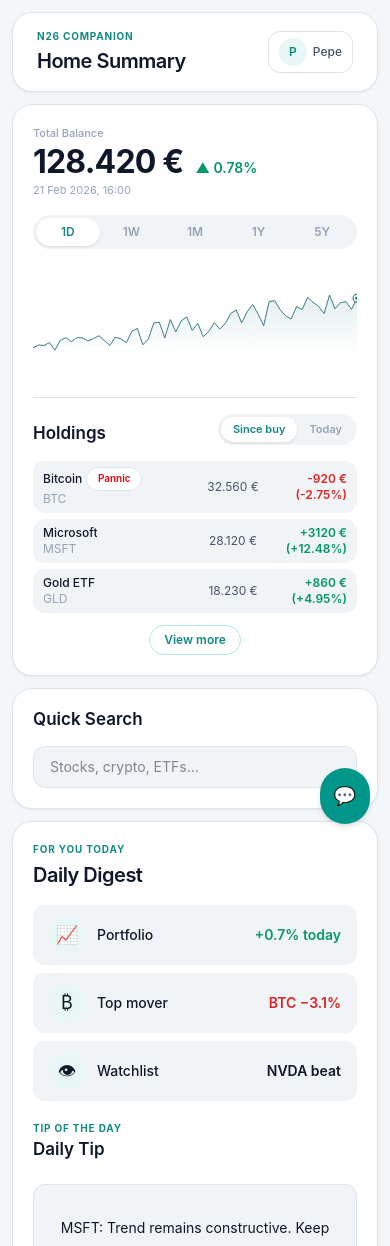
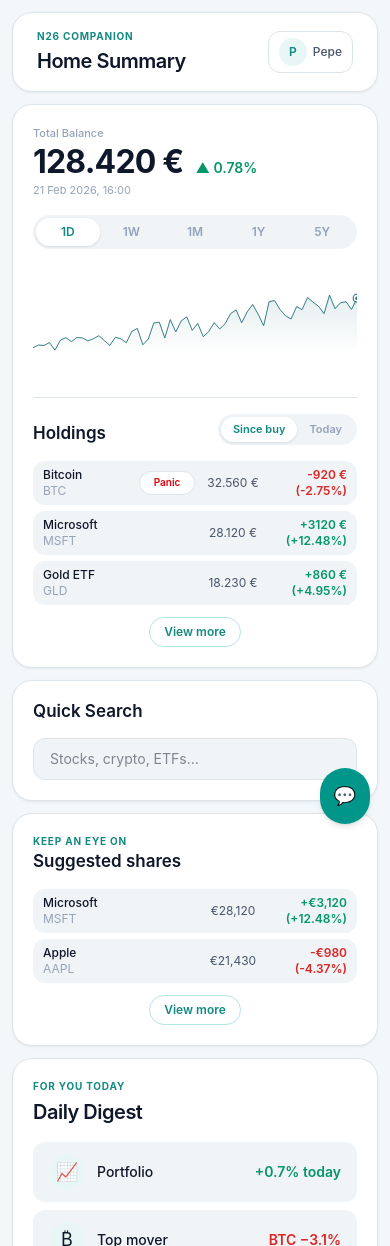
Before and after one commit to arnau-sala/startBCN, a Next.js app: page / in a window 390 px wide. Shown: the top 1246 px of the page. Built offline with nearby package versions, Linux system fonts and the light colour scheme.

Commit message:
last changes

```diff
--- a/src/app/for-you/page.tsx
+++ b/src/app/for-you/page.tsx
@@ -428,6 +428,27 @@ export default function ForYouPage() {
         : [],
     [search]
   );
+  const suggestedShares = useMemo(
+    () => [
+      {
+        id: "s-msft",
+        name: "Microsoft",
+        ticker: "MSFT",
+        valueEur: 28120,
+        plEur: 3120,
+        plPct: 12.48
+      },
+      {
+        id: "s-aapl",
+        name: "Apple",
+        ticker: "AAPL",
+        valueEur: 21430,
+        plEur: -980,
+        plPct: -4.37
+      }
+    ],
+    []
+  );
 
   const personalizedNews = useMemo(() => {
     const scoreForItem = (tags: string[]) => {
@@ -749,6 +770,64 @@ export default function ForYouPage() {
         )}
       </Card>
 
+      {/* Suggested shares */}
+      <Card className="flex flex-col lg:min-h-[212px]">
+        <SectionHeader title="Suggested shares" eyebrow="Keep an eye on" />
+        <div className="flex-1 space-y-1.5">
+          {suggestedShares.map((item) => {
+            const pos = item.plEur >= 0;
+            const supported = supportedAssetTickers.includes(item.ticker.toUpperCase() as SupportedAssetTicker);
+            const pnlText = `${item.plEur >= 0 ? "+" : ""}${new Intl.NumberFormat("en-US", {
+              style: "currency",
+              currency: "EUR",
+              maximumFractionDigits: 0
+            }).format(item.plEur)} (${item.plPct >= 0 ? "+" : ""}${item.plPct.toFixed(2)}%)`;
+            return (
+              <button
+                key={`suggested-${item.id}`}
+                type="button"
+                onClick={() => {
+                  if (supported) openAssetFromTicker(item.ticker);
+                }}
+                className={`grid w-full grid-cols-4 items-center rounded-xl px-2.5 py-1.5 text-left text-xs transition ${
+                  supported ? "cursor-pointer hover:opacity-85" : "cursor-default"
+                }`}
+                style={{ background: "var(--surface-sunken)" }}
+              >
+                <div className="col-span-2 min-w-0">
+                  <p className="clamp-1 font-medium" style={{ color: "var(--text-primary)" }}>
+                    {item.name}
+                  </p>
+                  <p style={{ color: "var(--text-tertiary)" }}>{item.ticker}</p>
+                </div>
+                <p className="text-center" style={{ color: "var(--text-secondary)" }}>
+                  {new Intl.NumberFormat("en-US", {
+                    style: "currency",
+                    currency: "EUR",
+                    maximumFractionDigits: 0
+                  }).format(item.valueEur)}
+                </p>
+                <p
+                  className="text-right text-xs font-semibold"
+                  style={{ color: pos ? "var(--positive)" : "var(--negative)" }}
+                >
+                  {pnlText}
+                </p>
+              </button>
+            );
+          })}
+        </div>
+        <button
+          type="button"
+          aria-label="View more suggested shares"
+          onClick={() => {}}
+          className="mt-3 block rounded-full border px-3.5 py-1.5 text-xs font-semibold transition hover:opacity-75 mx-auto"
+          style={{ borderColor: "var(--accent-border)", color: "var(--accent-dark)" }}
+        >
+          View more
+        </button>
+      </Card>
+
     </>
   );
 
@@ -936,7 +1015,7 @@ export default function ForYouPage() {
       </Card>
 
       {/* Personalized News */}
-      <Card className="mt-2">
+      <Card className="mt-2 lg:min-h-[212px]">
         <SectionHeader
           title="Personalized News"
           eyebrow="Curated for you"
--- a/src/components/HoldingsTable.tsx
+++ b/src/components/HoldingsTable.tsx
@@ -142,11 +142,11 @@ export function HoldingsTable({
                   }
                 }}
               >
-                <div className="col-span-2 min-w-0">
-                  <div className="flex items-center gap-1">
+                <div className="relative col-span-2 min-w-0 pr-[66px]">
                   <p className="clamp-1 font-medium" style={{ color: "var(--text-primary)" }}>
                     {item.name}
                   </p>
+                  <p style={{ color: "var(--text-tertiary)" }}>{item.ticker}</p>
                   {isNegative && (
                     <button
                       type="button"
@@ -156,14 +156,12 @@ export function HoldingsTable({
                         e.stopPropagation();
                         togglePanicPanel(item.ticker, e.currentTarget);
                       }}
-                        className="inline-flex h-6 min-w-[56px] items-center justify-center rounded-full border bg-white px-2 text-[10px] font-semibold text-red-600 transition hover:bg-red-50"
+                      className="absolute right-0 top-1/2 inline-flex h-6 min-w-[56px] -translate-y-1/2 items-center justify-center rounded-full border bg-white px-2 text-[10px] font-semibold text-red-600 transition hover:bg-red-50"
                       style={{ borderColor: "var(--border-subtle)" }}
                     >
-                        Pannic
+                      Panic
                     </button>
                   )}
-                  </div>
-                  <p style={{ color: "var(--text-tertiary)" }}>{item.ticker}</p>
                 </div>
                 <p className="text-center" style={{ color: "var(--text-secondary)" }}>
                   {money(item.valueEur)}
--- a/src/components/ProfileMenu.tsx
+++ b/src/components/ProfileMenu.tsx
@@ -1,7 +1,8 @@
-import { FrontendProfileState, FrontInterest, FrontRiskLevel } from "@/lib/mock/profile";
+import { FrontendProfileState, FrontInterest, FrontKnowledgeLevel, FrontRiskLevel } from "@/lib/mock/profile";
 import { useEffect, useState } from "react";
 
 const interests: FrontInterest[] = ["crypto", "stocks", "savings", "macro"];
+const knowledgeOptions: FrontKnowledgeLevel[] = ["beginner", "intermediate", "advanced"];
 const riskOptions: FrontRiskLevel[] = ["conservative", "moderate", "aggressive"];
 
 export function ProfileMenu({
@@ -20,7 +21,10 @@ export function ProfileMenu({
   const [isVisible, setIsVisible] = useState(false);
 
   useEffect(() => {
-    setDraft(profile);
+    setDraft({
+      ...profile,
+      knowledge: profile.knowledge ?? "beginner"
+    });
   }, [profile]);
 
   useEffect(() => {
@@ -42,7 +46,8 @@ export function ProfileMenu({
 
   if (!open) return null;
 
-  const feedBullets = buildFeedBullets(draft.interests);
+  const aiProfileBullets = buildAiProfileBullets(draft.knowledge);
+  const feedBullets = buildFeedBullets(draft.interests, draft.knowledge);
   const riskTone = getRiskTone(draft.risk);
 
   return (
@@ -78,6 +83,7 @@ export function ProfileMenu({
 
         <div className="mt-4 grid items-stretch gap-3 lg:grid-cols-[1.12fr_0.88fr]">
           <div className="space-y-4">
+            <div className="grid grid-cols-2 gap-3">
               <label className="block text-sm">
                 <span className="mb-2 block text-sm font-medium text-slate-700">Name</span>
                 <input
@@ -102,6 +108,30 @@ export function ProfileMenu({
                   placeholder="username.n26"
                 />
               </label>
+            </div>
+
+            <div>
+              <p className="mb-2 text-sm font-medium text-slate-700">Market knowledge</p>
+              <div className="grid grid-cols-3 gap-1 rounded-xl bg-slate-100 p-1">
+                {knowledgeOptions.map((knowledge) => {
+                  const active = draft.knowledge === knowledge;
+                  return (
+                    <button
+                      key={knowledge}
+                      type="button"
+                      onClick={() => setDraft((prev) => ({ ...prev, knowledge }))}
+                      className={`w-full rounded-lg px-1 py-1.5 text-center text-xs font-medium transition ${
+                        active
+                          ? "bg-teal-600 text-white shadow-sm"
+                          : "bg-transparent text-slate-600 hover:bg-white hover:text-slate-900"
+                      }`}
+                    >
+                      {knowledge[0].toUpperCase() + knowledge.slice(1)}
+                    </button>
+                  );
+                })}
+              </div>
+            </div>
 
             <div>
               <p className="mb-2 text-sm font-medium text-slate-700">Risk level</p>
@@ -161,18 +191,12 @@ export function ProfileMenu({
             <div className="w-full flex-1 rounded-xl border border-slate-200 bg-slate-50 p-3">
               <p className="text-sm font-semibold text-slate-800">Your AI profile</p>
               <ul className="mt-2.5 flex h-[calc(100%-1.5rem)] flex-col justify-evenly text-xs text-slate-600">
-                <li className="flex items-center gap-2">
+                {aiProfileBullets.map((bullet) => (
+                  <li key={bullet} className="flex items-center gap-2">
                     <CheckItemIcon />
-                  <span>Personalized news feed</span>
+                    <span>{bullet}</span>
                   </li>
-                <li className="flex items-center gap-2">
-                  <CheckItemIcon />
-                  <span>Daily brief</span>
-                </li>
-                <li className="flex items-center gap-2">
-                  <CheckItemIcon />
-                  <span>Simplified explanations (ELI10)</span>
-                </li>
+                ))}
               </ul>
             </div>
 
@@ -240,12 +264,41 @@ function getInitials(name: string) {
   );
 }
 
-function buildFeedBullets(selectedInterests: FrontInterest[]) {
+function buildAiProfileBullets(knowledge: FrontKnowledgeLevel) {
+  if (knowledge === "beginner") {
+    return [
+      "Simple language and practical context",
+      "Short daily brief with key takeaways",
+      "Extra plain-English explanations"
+    ];
+  }
+  if (knowledge === "advanced") {
+    return [
+      "Denser market context and signal focus",
+      "Direct risk and scenario framing",
+      "Less simplification, more detail"
+    ];
+  }
+  return [
+    "Balanced language and market context",
+    "Practical daily brief with key signals",
+    "Optional simplification when needed"
+  ];
+}
+
+function buildFeedBullets(selectedInterests: FrontInterest[], knowledge: FrontKnowledgeLevel) {
   const bullets: string[] = [];
-  if (selectedInterests.includes("crypto")) bullets.push("Crypto volatility and regulation updates");
-  if (selectedInterests.includes("stocks")) bullets.push("Earnings and major company moves");
-  if (selectedInterests.includes("savings")) bullets.push("Savings rates and low-risk products");
-  if (selectedInterests.includes("macro")) bullets.push("Central bank decisions and inflation");
+  const toneSuffix =
+    knowledge === "beginner"
+      ? "in simple terms"
+      : knowledge === "advanced"
+        ? "with deeper detail"
+        : "with balanced context";
+
+  if (selectedInterests.includes("crypto")) bullets.push(`Crypto volatility and regulation updates ${toneSuffix}`);
+  if (selectedInterests.includes("stocks")) bullets.push(`Earnings and major company moves ${toneSuffix}`);
+  if (selectedInterests.includes("savings")) bullets.push(`Savings rates and low-risk products ${toneSuffix}`);
+  if (selectedInterests.includes("macro")) bullets.push(`Central bank decisions and inflation ${toneSuffix}`);
 
   if (bullets.length === 0) {
     return ["Select interests to personalize your feed."];
--- a/src/lib/mock/profile.ts
+++ b/src/lib/mock/profile.ts
@@ -51,10 +51,12 @@ export const defaultProfile = profilePresets[1];
 
 export type FrontRiskLevel = "conservative" | "moderate" | "aggressive";
 export type FrontInterest = "crypto" | "stocks" | "savings" | "macro";
+export type FrontKnowledgeLevel = "beginner" | "intermediate" | "advanced";
 
 export interface FrontendProfileState {
   name: string;
   username: string;
+  knowledge: FrontKnowledgeLevel;
   risk: FrontRiskLevel;
   interests: FrontInterest[];
 }
@@ -62,6 +64,7 @@ export interface FrontendProfileState {
 export const defaultFrontendProfile: FrontendProfileState = {
   name: "Pepe",
   username: "pepe.n26",
+  knowledge: "beginner",
   risk: "moderate",
   interests: ["stocks", "crypto"]
 };
```
Lines whose indentation alone changed are shown as unchanged.
